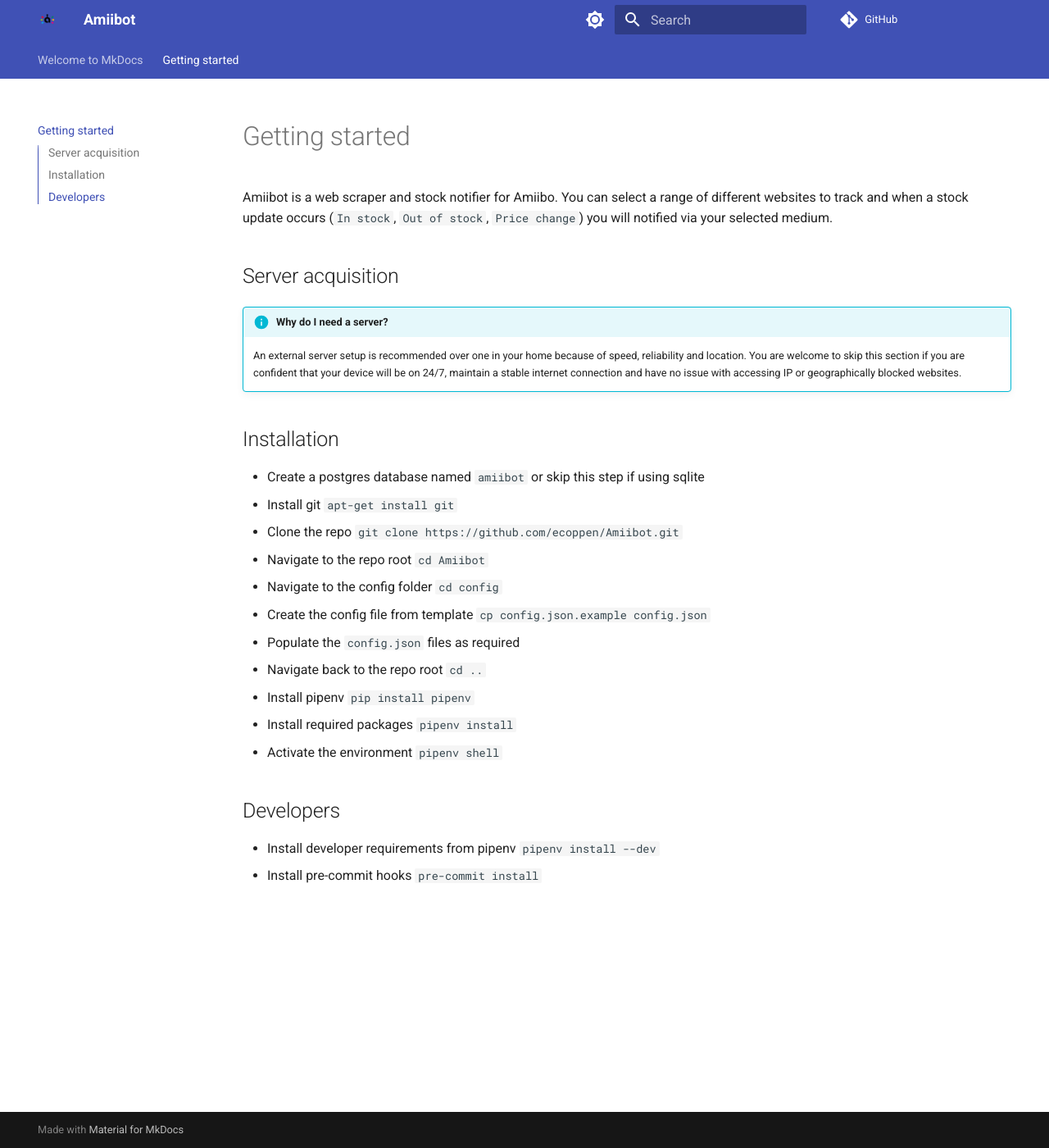
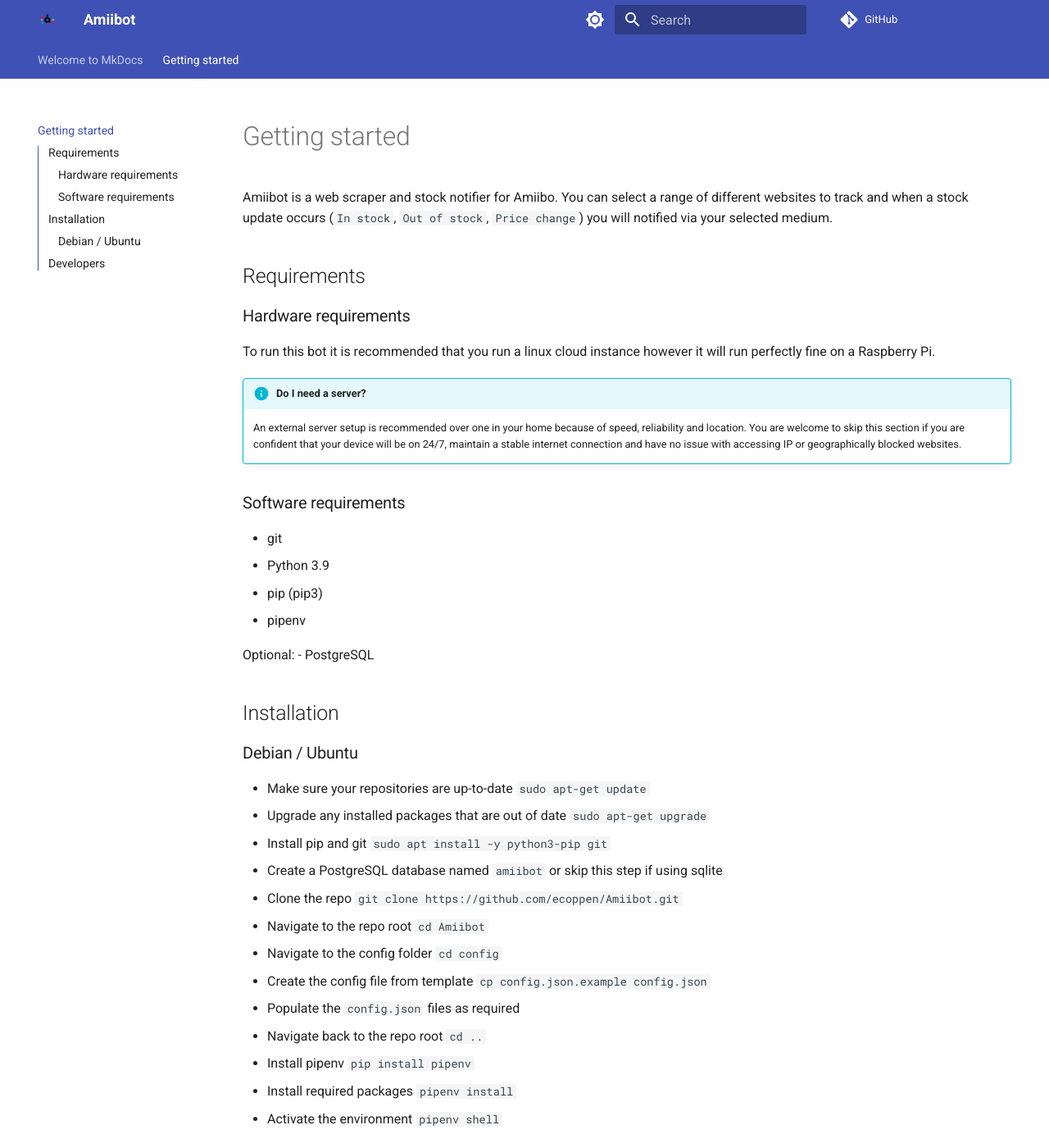
Before and after one commit to ecoppen/Amiibot, an MkDocs documentation site: the page built from docs/gettingstarted.md, in a window 1280 px wide and 1400 px high. Shown: the whole window at 82% size. Built offline with MkDocs 1.6.1 and Material for MkDocs 9.7.7, drawn with Linux system fonts in a browser that asks for light colours; comment, search, counter and statistics services are not loaded.

Commit message:
Update gettingstarted.md

```diff
--- a/docs/gettingstarted.md
+++ b/docs/gettingstarted.md
@@ -3,17 +3,32 @@
 Amiibot is a web scraper and stock notifier for Amiibo. You can select a range of different websites to track and
 when a stock update occurs (`In stock`, `Out of stock`, `Price change`) you will notified via your selected medium.
 
-## Server acquisition
+## Requirements
+### Hardware requirements
+To run this bot it is recommended that you run a linux cloud instance however it will run perfectly fine on a Raspberry Pi.
 
-!!! info "Why do I need a server?"
+!!! info "Do I need a server?"
 
     An external server setup is recommended over one in your home because of speed, reliability and location.
     You are welcome to skip this section if you are confident that your device will be on 24/7,
     maintain a stable internet connection and have no issue with accessing IP or geographically blocked websites.
 
+### Software requirements
+- git
+- Python 3.9
+- pip (pip3)
+- pipenv
+
+Optional:
+- PostgreSQL
+
 ## Installation
-- Create a postgres database named `amiibot` or skip this step if using sqlite
-- Install git `apt-get install git`
+### Debian / Ubuntu
+
+- Make sure your repositories are up-to-date `sudo apt-get update`
+- Upgrade any installed packages that are out of date `sudo apt-get upgrade`
+- Install pip and git `sudo apt install -y python3-pip git`
+- Create a PostgreSQL database named `amiibot` or skip this step if using sqlite
 - Clone the repo `git clone https://github.com/ecoppen/Amiibot.git`
 - Navigate to the repo root `cd Amiibot`
 - Navigate to the config folder `cd config`
```
